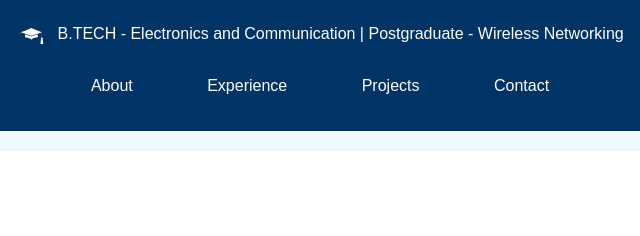
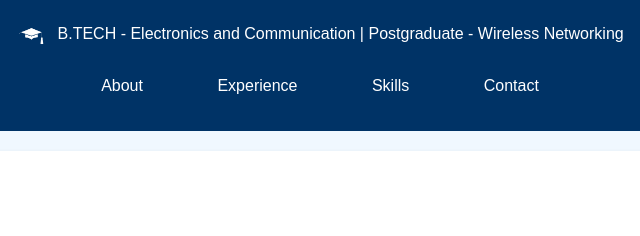
Before and after one commit to iaayushtrivedi/PortfolioWebsite, a plain HTML site: page index.html in a window 1280 px wide. Shown: the part 203-439 px from the top of the page, 330-970 px from the left. Drawn offline with Linux system fonts and the light colour scheme.

Commit message:
index.html

```diff
--- a/index.html
+++ b/index.html
@@ -19,7 +19,7 @@
                     <ul>
                         <li><a href="#about">About</a></li>
                         <li><a href="#experience">Experience</a></li>
-                        <li><a href="#projects">Projects</a></li>
+                        <li><a href="#skills">Skills</a></li>
                         <li><a href="#contact">Contact</a></li>
                     </ul>
                 </nav>
```
